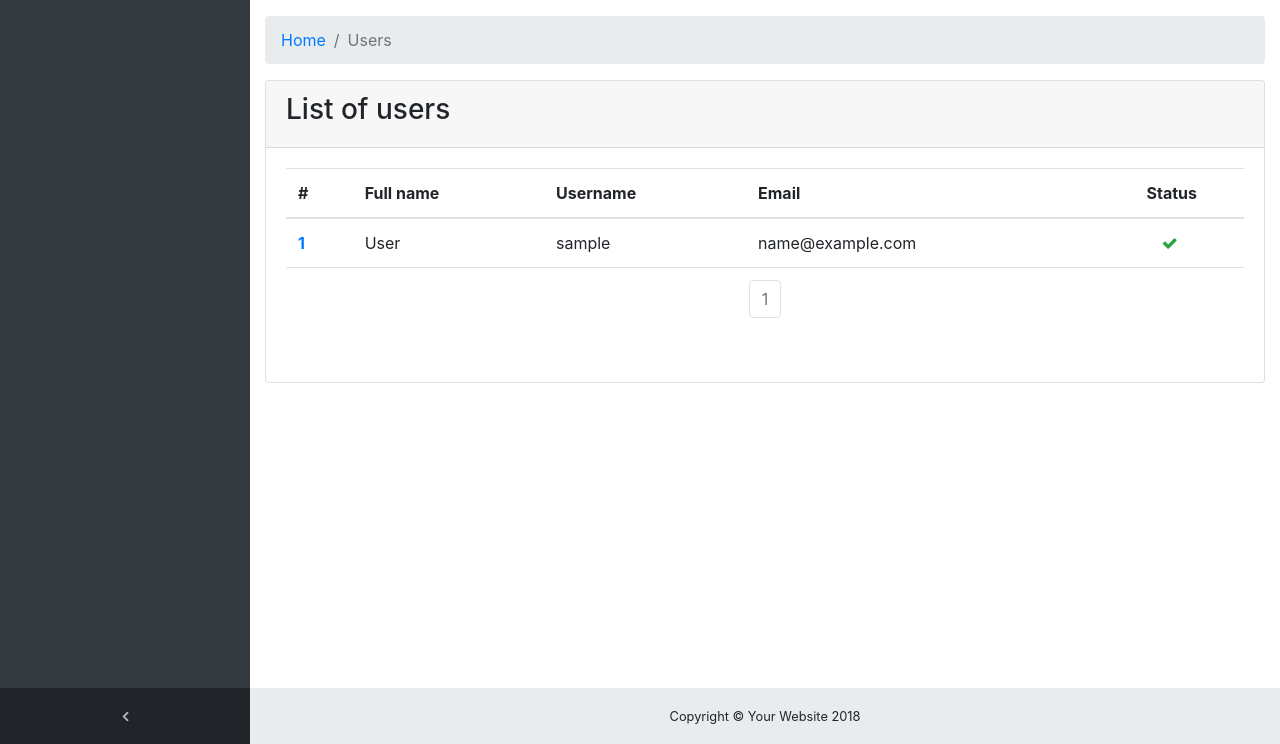
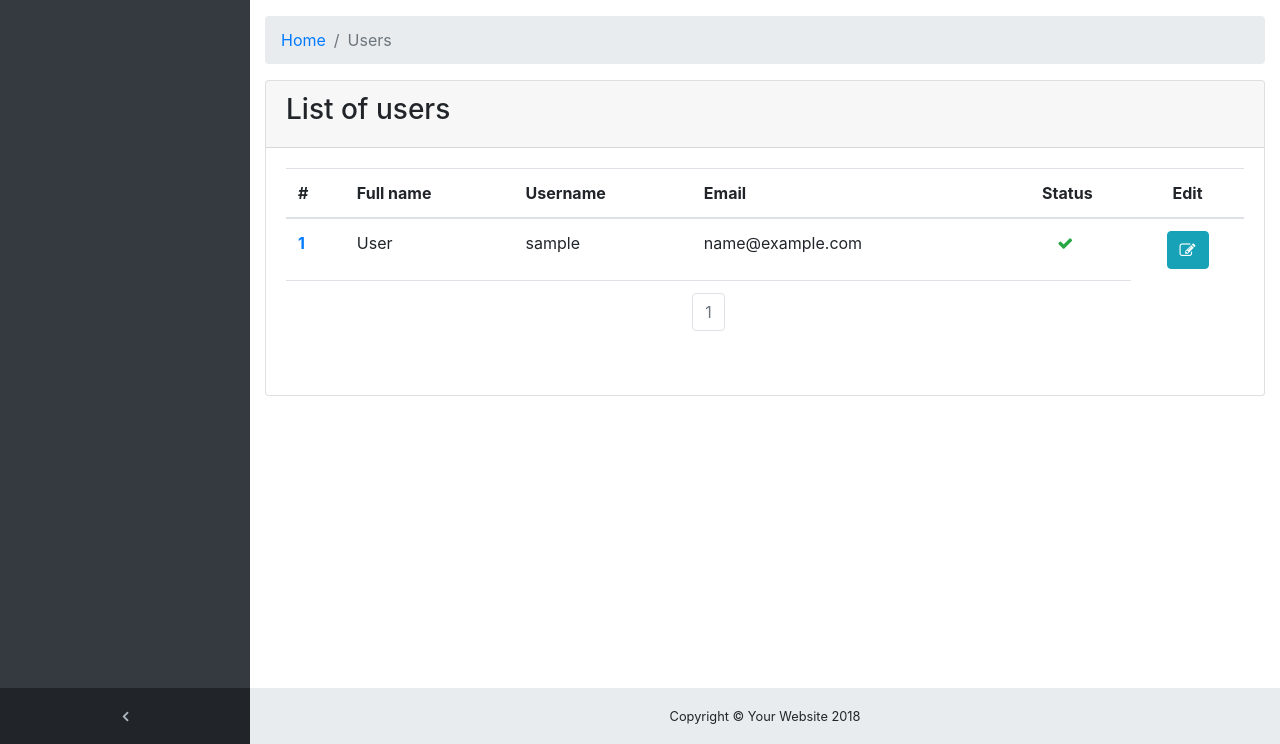
Before and after one commit to ebusinesslabs/flask-demo, a Flask app: template app/templates/users/list.html in a window 1280 px wide. Shown: the part 56-800 px from the top of the page. Run offline with Flask 2, Linux system fonts and the light colour scheme; the template is opened without the code that fills it: values that come from a table or form of the project are taken from there, others are empty; tables that the repository leaves empty hold one stand-in row (values such as "Sample post"); parts of the project's set-up code (start-up, migrations or seed data) failed here and were passed over; some libraries are stand-ins or nearby versions.

Commit message:
fix #9: κουμπί επεξεργασίας στη λίστα χρήστη, πίνακας ελέγχου για όλους.

```diff
--- a/app/main/routes.py
+++ b/app/main/routes.py
@@ -26,7 +26,6 @@ def blank():
 
 @bp.route('/dashboard')
 @login_required
-@role_required('Administrator')
 def dashboard():
     # MySQL query
     # records = User.query.with_entities(func.date(User.created), func.count())\
--- a/app/templates/users/list.html
+++ b/app/templates/users/list.html
@@ -18,6 +18,7 @@
                         <th scope="col">{{ _('Username') }}</th>
                         <th scope="col">{{ _('Email') }}</th>
                         <th scope="col" class="text-center">{{ _('Status') }}</th>
+                        <th scope="col" class="text-center">{{ _('Edit') }}</th>
                     </tr>
                     </thead>
                     <tbody>
@@ -33,6 +34,10 @@
                                 {% else %}
                                     <i class="fa fa-ban text-danger" title="Inactive"></i>
                                 {% endif %}
+                            </td>
+                            <td class="text-center">
+                                <a href="{{ url_for('users.update', id=user.id) }}" class="btn btn-info" title="{{ _('Edit user') }}">
+                                    <i class="fa fa-edit"></i></a>
                             </td>
                         </tr>
                     {% endfor %}
```
